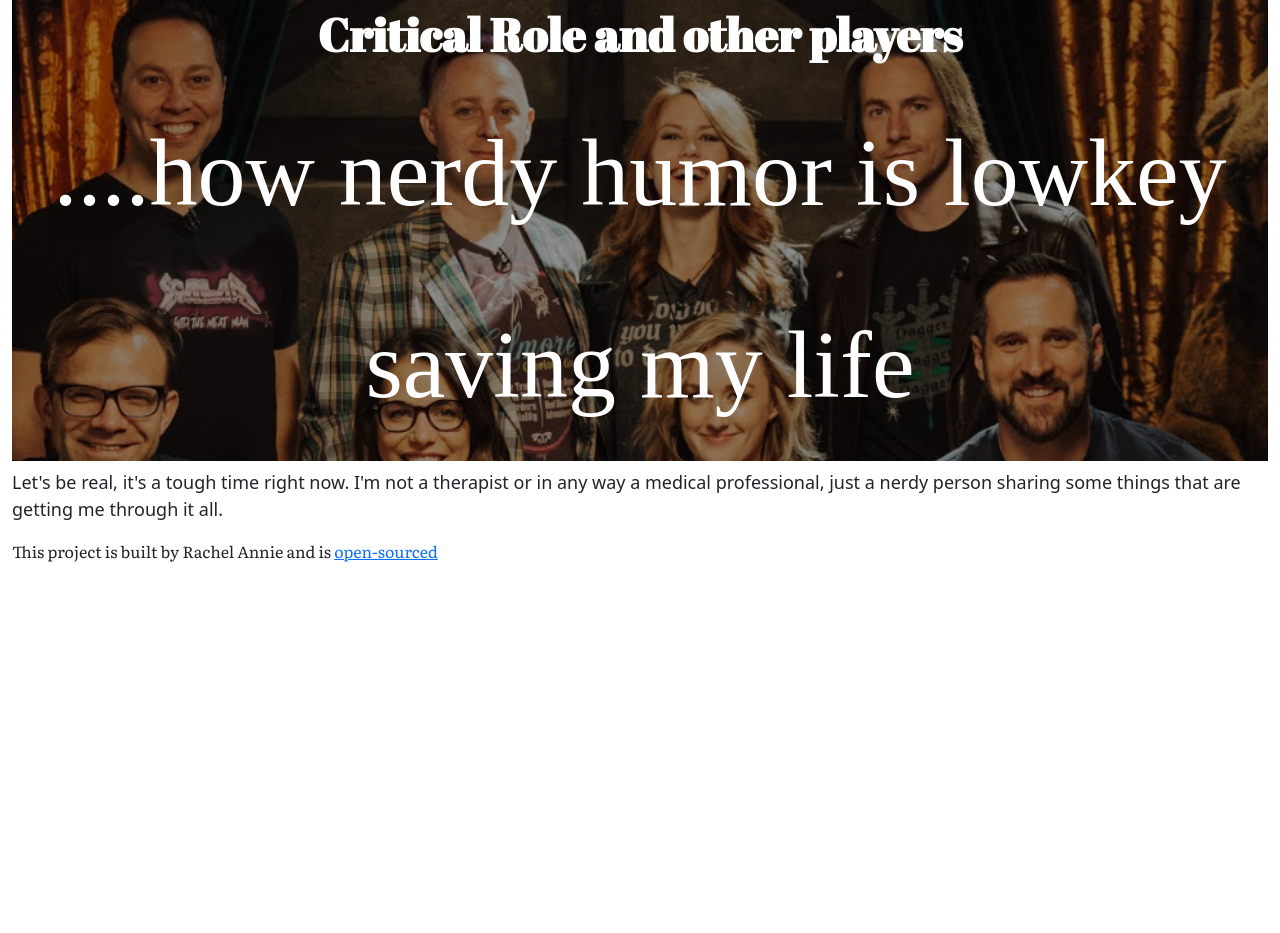
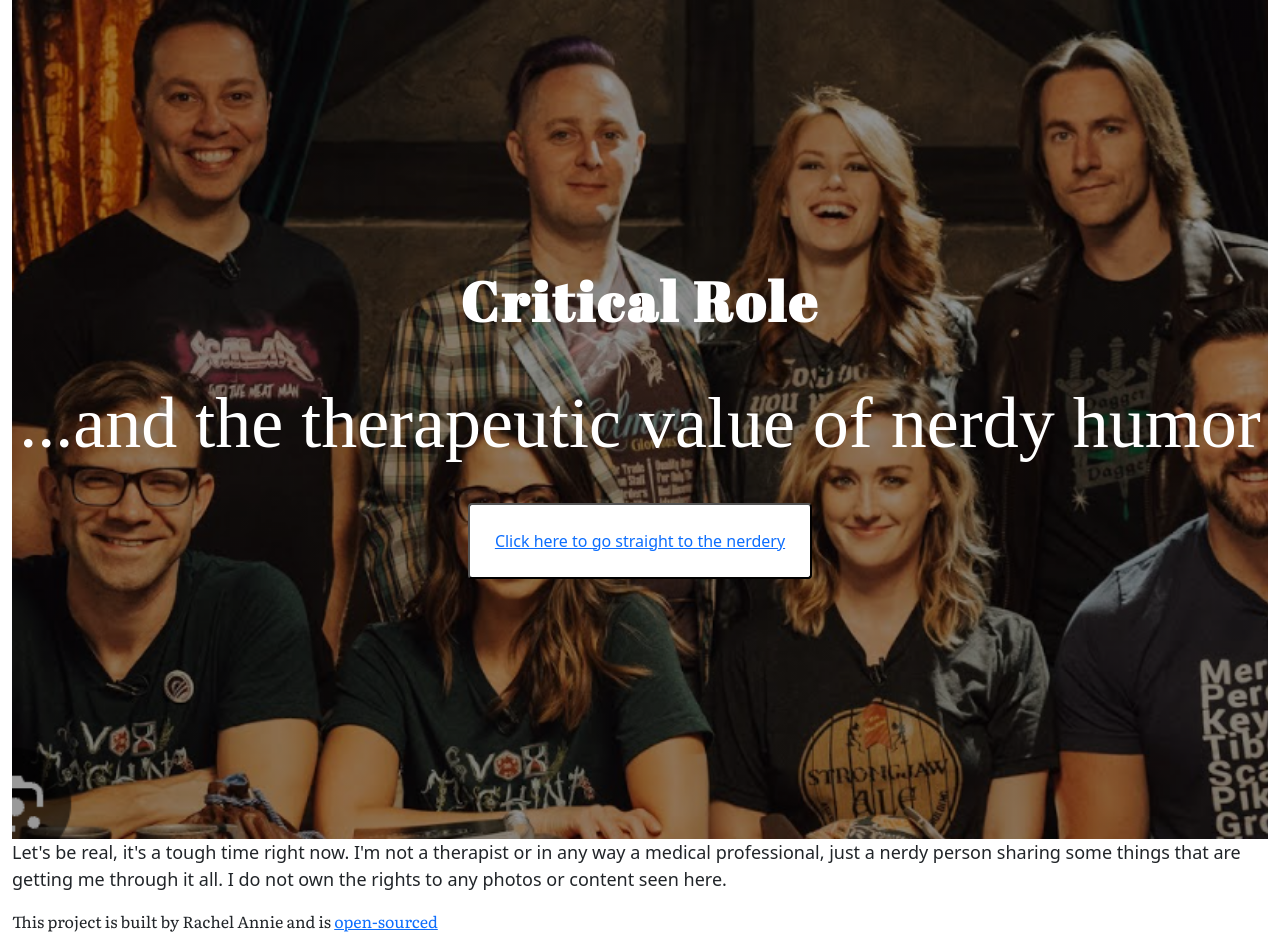
Before and after one commit to rachelahooper/responsive-homework-finale, a plain HTML site: page index.html in a window 1280 px wide. Before the commit the page ends 800 px from the top, so only its background shows below. Drawn offline with nearby package versions, Linux system fonts and the light colour scheme; a web font is replaced by a local one.

Commit message:
more work on header

```diff
--- a/index.html
+++ b/index.html
@@ -21,13 +21,19 @@
   <body>
     <div class="container">
       <header>
-        <h1>Critical Role and other players</h1>
-        <h2>....how nerdy humor is lowkey saving my life</h2>
+        <h1>Critical Role</h1>
+        <h2>...and the therapeutic value of nerdy humor</h2>
+        <button>
+          <a href="#" target="_blank"
+            >Click here to go straight to the nerdery</a
+          >
+        </button>
       </header>
       <p>
         Let's be real, it's a tough time right now. I'm not a therapist or in
         any way a medical professional, just a nerdy person sharing some things
-        that are getting me through it all.
+        that are getting me through it all. I do not own the rights to any
+        photos or content seen here.
       </p>
 
       <footer>
--- a/src/styles.css
+++ b/src/styles.css
@@ -26,16 +26,25 @@ header {
   background-size: cover;
   color: white;
   text-align: center;
+  padding: 260px 0;
 }
 header h1 {
   font-weight: 700;
-  font-size: 46px;
+  font-size: 55px;
   line-height: 1.5;
+  letter-spacing: 3px;
 }
 header h2 {
   font-weight: 500;
-  font-size: 96px;
+  font-size: 72px;
   line-height: 2;
+}
+button {
+  color: black;
+  background: white;
+  text-decoration: none;
+  padding: 24px 25px;
+  border-radius: 4px;
 }
 h1 {
   font-family: "Abril Fatface", serif;
```
Also changed, not shown: 1 other file.
